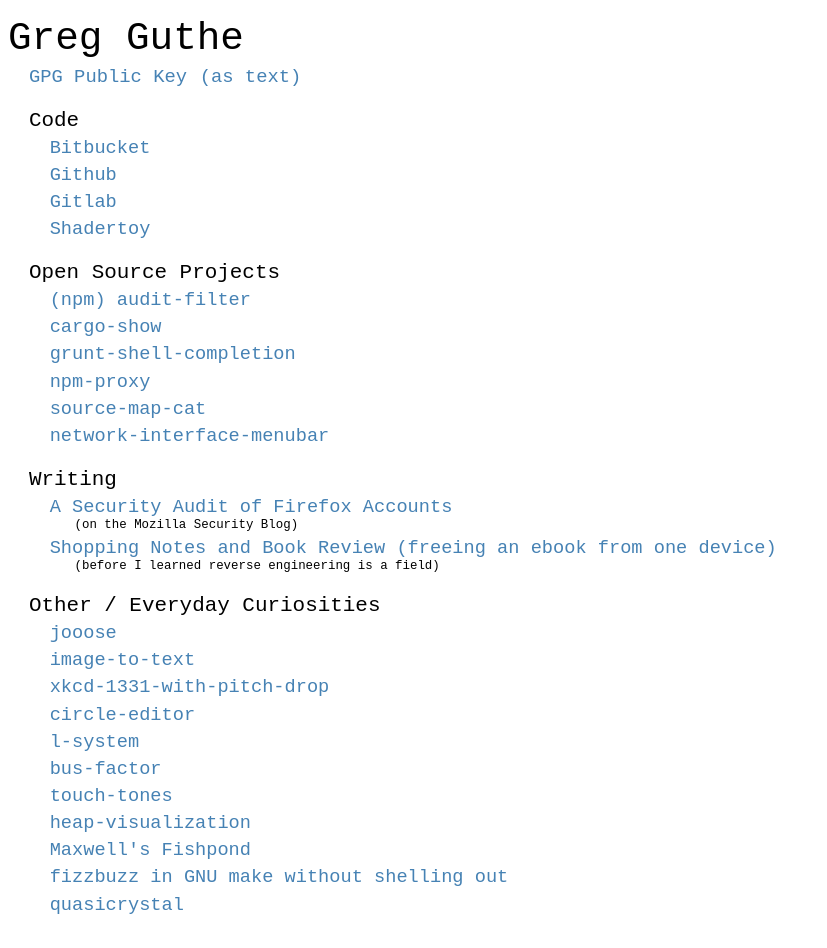
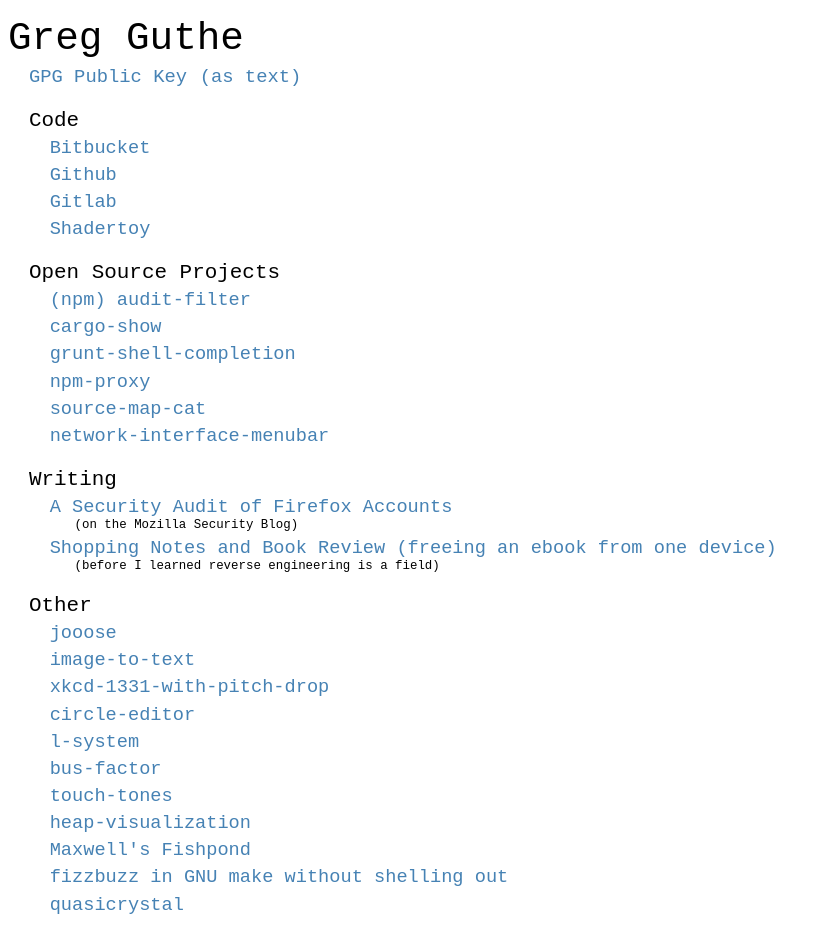
Before and after one commit to g-k/g-k.github.io, a plain HTML site: page index.html in a window 1280 px wide. Shown: the whole page, without its empty margins (0-827 px from the left). Drawn offline with Linux system fonts and the light colour scheme.

Commit message:
rename section header

```diff
--- a/index.html
+++ b/index.html
@@ -49,7 +49,7 @@
         </li>
 
         <li class="top-item">
-          Other / Everyday Curiosities
+          Other
           <ul>
             <li><a href="https://github.com/g-k/jooose">jooose</a>
             <li><a href="https://github.com/g-k/image-to-text">image-to-text</a>
```
